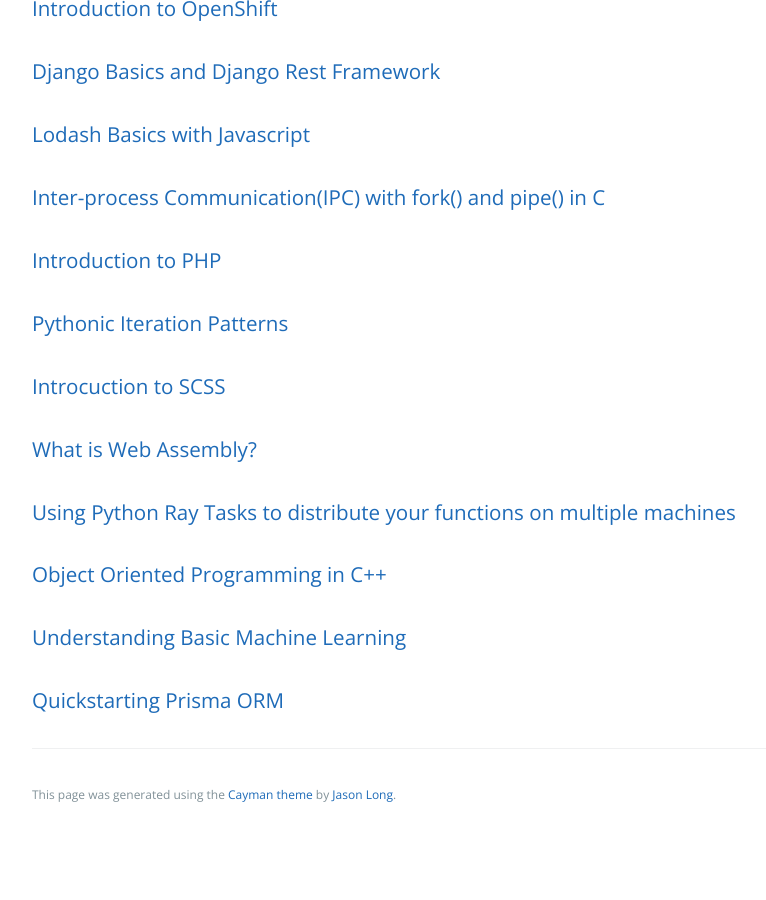
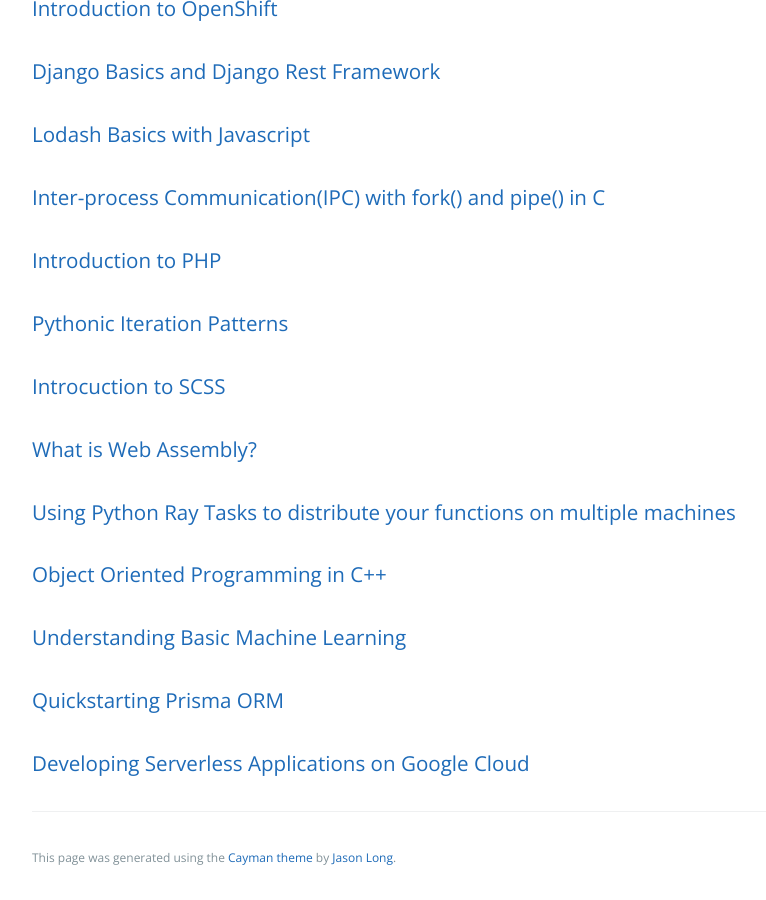
Before and after one commit to learning-software-engineering/learning-software-engineering.github.io, a Jekyll site: the page built from Topics/Tech_Stacks.md, in a window 1280 px wide and 900 px high, scrolled down 3749 px. Shown: the whole window, without its empty margins (192-958 px from the left). Built offline with Jekyll 4.4.1, drawn with Linux system fonts in a browser that asks for light colours; our own code applies the rules of GitHub Pages for plain Markdown files; before the commit the page ends 4586 px from its top, so only the background shows below that.

Commit message:
Update Tech_Stacks.md

```diff
--- a/Topics/Tech_Stacks.md
+++ b/Topics/Tech_Stacks.md
@@ -129,3 +129,5 @@
 ### [Understanding Basic Machine Learning](./Tech_Stacks/Machine_Learning/Understanding_Machine_Learning.md)
 
 ### [Quickstarting Prisma ORM](./Tech_Stacks/PrismaORM.md)
+
+### [Developing Serverless Applications on Google Cloud](./Tech_Stacks/Google_Cloud.md)
```
